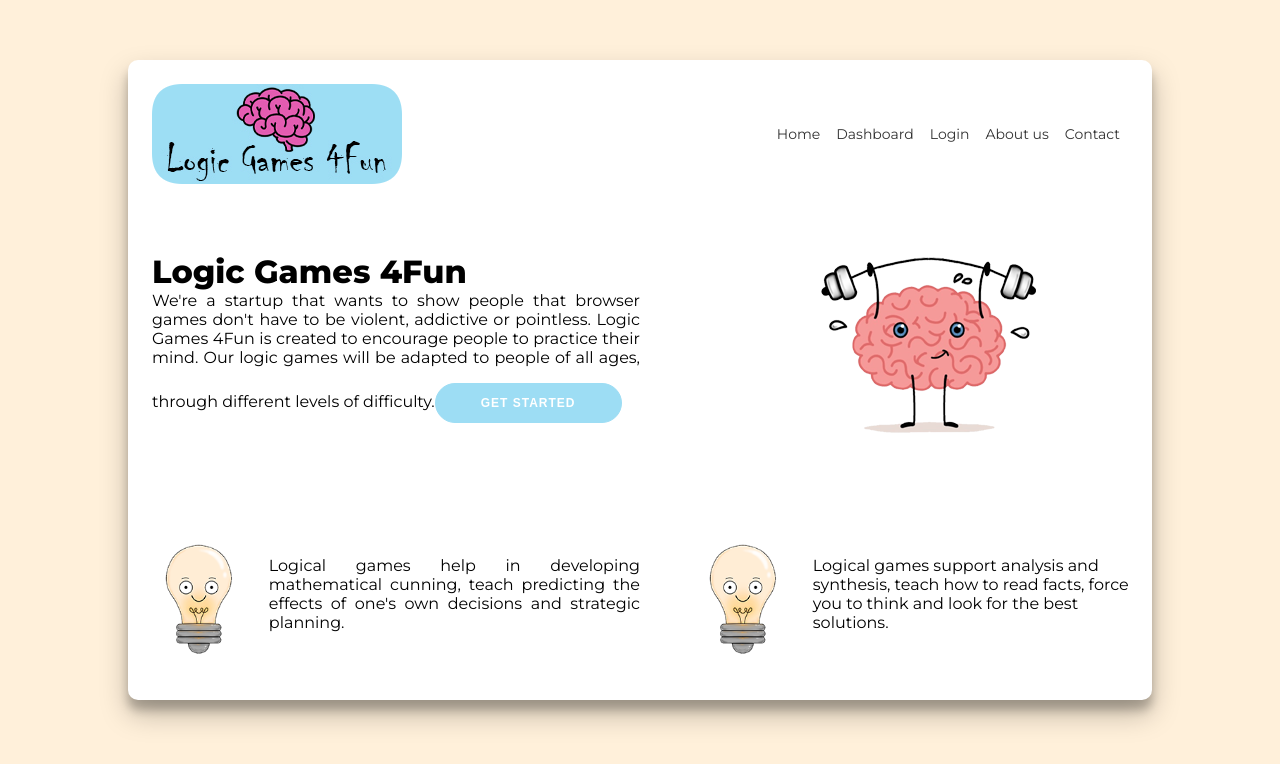
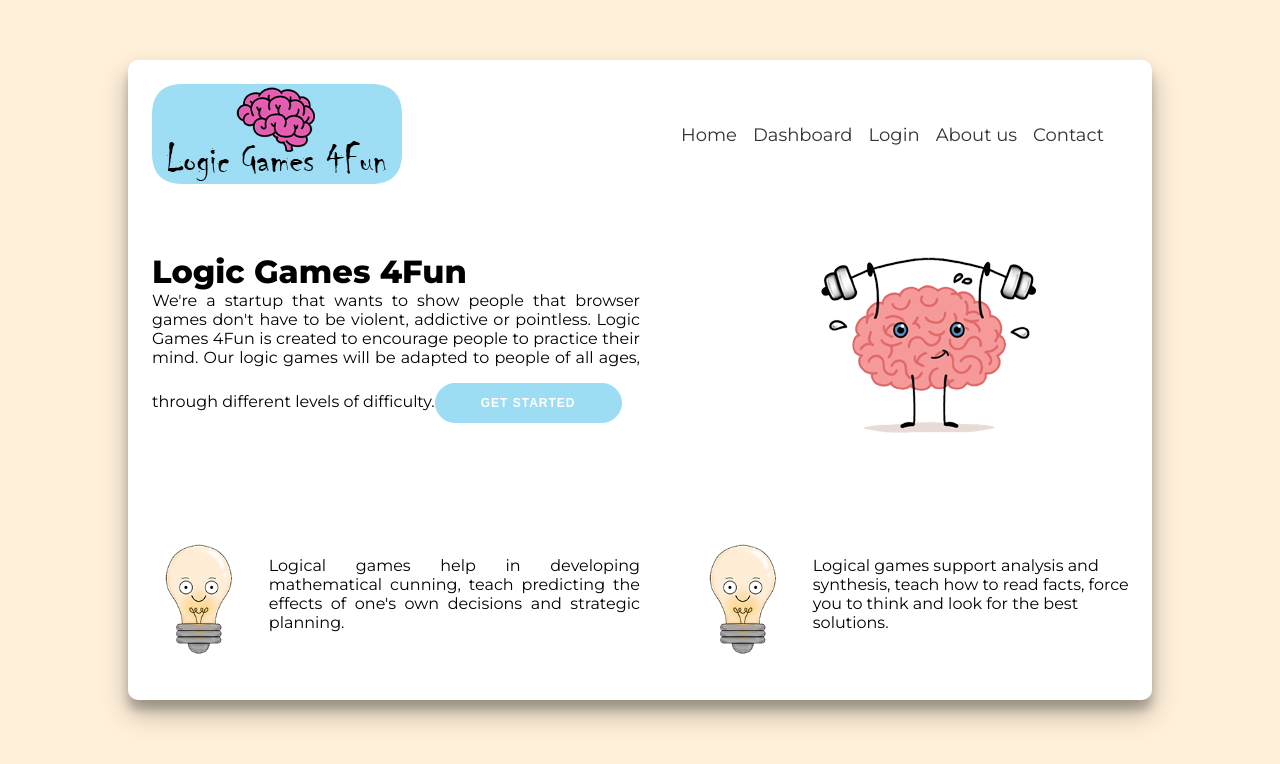
Before and after one commit to jklis2/Logic_Games_4Fun, a React (Create React App) app in the folder LogicGames4Fun/Client/: page /home in a window 1280 px wide. Shown: the top 764 px of the page. Built offline with nearby package versions, Linux system fonts and the light colour scheme; no server answers.

Commit message:
Corrected design

```diff
--- a/LogicGames4Fun/Client/src/Component/CSS/AboutUsForm.css
+++ b/LogicGames4Fun/Client/src/Component/CSS/AboutUsForm.css
@@ -35,11 +35,10 @@ body{
 .contact-buttons {
     display: flex;
     justify-content: center;
-    margin-top: 2rem;
 }
 
 #backTohomeButton {
-    margin-top: 1rem;
+    margin-top: 15vh;
     border-radius: 20px;
 	border: 1px solid #9dddf4;
 	background-color: #9dddf4;
@@ -50,6 +49,4 @@ body{
 	letter-spacing: 1px;
     text-transform: uppercase;
 	transition: transform 80ms ease-in;
-    position: fixed;
-    bottom: 7rem;
 }
--- a/LogicGames4Fun/Client/src/Component/CSS/ContactForm.css
+++ b/LogicGames4Fun/Client/src/Component/CSS/ContactForm.css
@@ -26,9 +26,9 @@ body {
     padding-top: 1.5rem;
 }
 
-input, textarea {
+.contact-input, input, textarea {
     width: 80%;
-    margin: 0.5rem auto;
+    margin: 1rem auto;
     font-size: 20px;
     padding: 1rem;
     border-radius: 5px;
@@ -38,15 +38,15 @@ input, textarea {
     background-color: #eee;
 }
 
-.contact-buttons {
+/* .contact-buttons {
     display: flex;
     flex-direction: row;
     justify-content: space-around;
-    margin-top: 2rem;
-}
+    margin-top: 0;
+} */
 
-#backTohomeButton {
-    margin-top: 1rem;
+#backToHomeButton {
+    margin: 1rem 20rem 0 0;
     border-radius: 20px;
 	border: 1px solid #9dddf4;
 	background-color: #9dddf4;
@@ -60,7 +60,7 @@ input, textarea {
 }
 
 #sendMessageButton {
-    margin-top: 1rem;
+   margin-top: 1rem;
     border-radius: 20px;
 	border: 1px solid #9dddf4;
 	background-color: #9dddf4;
--- a/LogicGames4Fun/Client/src/Component/CSS/HomeForm.css
+++ b/LogicGames4Fun/Client/src/Component/CSS/HomeForm.css
@@ -33,18 +33,37 @@ body{
 
 #home-link {
     margin-right: 1rem;
+    color: #333;
+	font-size: 18px;
+	text-decoration: none;
 }
 
 #dashboard-link {
     margin-right: 1rem;
+    color: #333;
+	font-size: 18px;
+	text-decoration: none;
 }
 
 #login-link {
-    margin-right: 1rem
+    margin-right: 1rem;
+    color: #333;
+	font-size: 18px;
+	text-decoration: none;
 }
 
 #aboutUs-link {
-    margin-right: 1rem
+    margin-right: 1rem;
+    color: #333;
+	font-size: 18px;
+	text-decoration: none;
+}
+
+#contact-link {
+    margin-right: 1rem;
+    color: #333;
+	font-size: 18px;
+	text-decoration: none;
 }
 
 .home-page-info {
```
